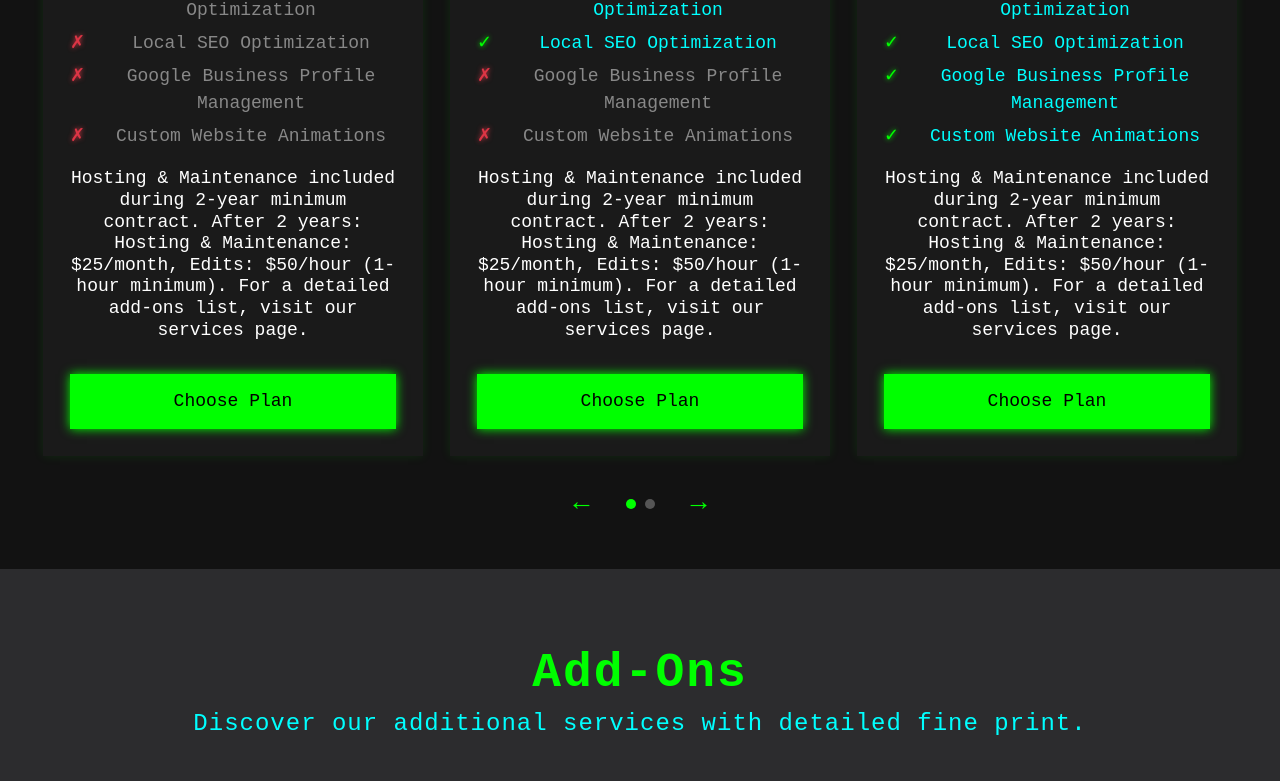
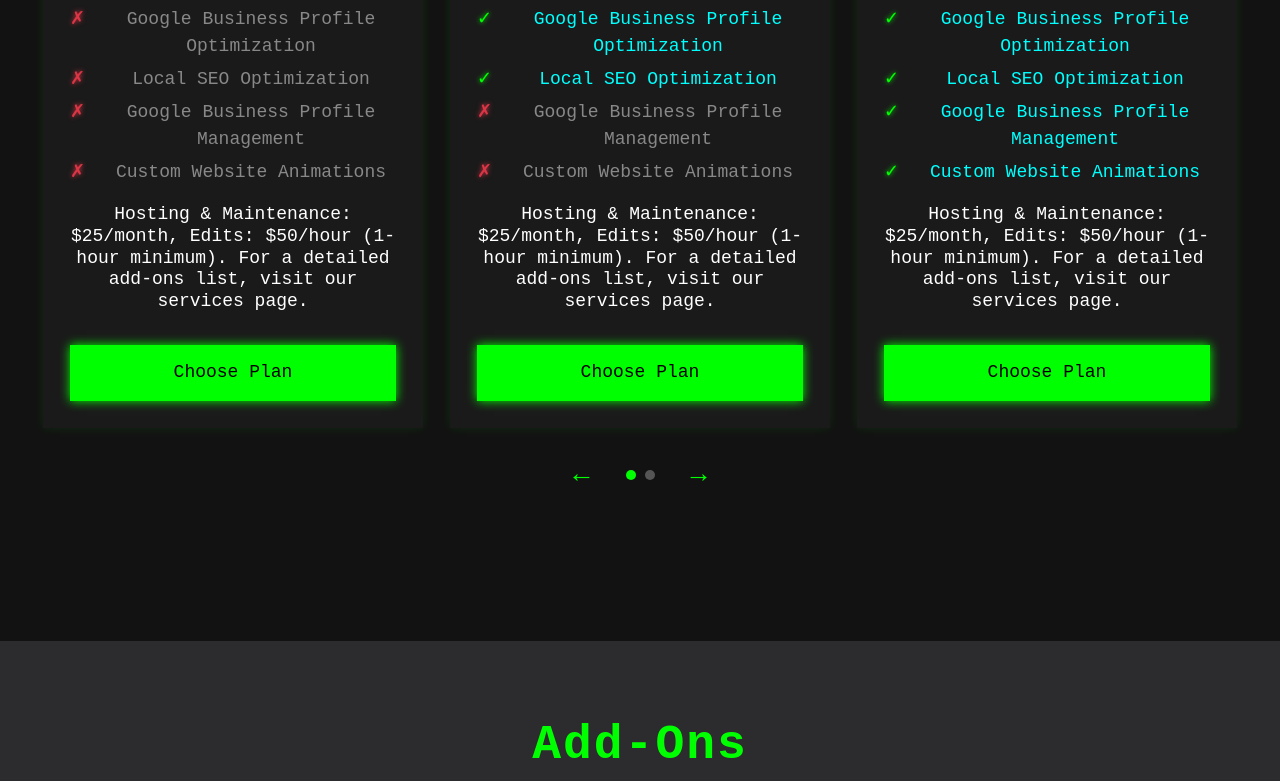
Before and after one commit to amadeus-aleksei/neon-framing-frontend, a React (Vite) app: page / in a window 1280 px wide. Shown: the part 1368-2149 px from the top of the page. Built offline with nearby package versions, Linux system fonts and the light colour scheme.

Commit message:
Take out 2 yr contract text and fix spacing for carousel nav

```diff
--- a/src/components/sections/PricingSection.jsx
+++ b/src/components/sections/PricingSection.jsx
@@ -65,7 +65,7 @@ const PricingSection = () => {
             { text: 'Google Business Profile Management', included: false },
             { text: 'Custom Website Animations', included: false },
           ],
-          additional: 'Hosting & Maintenance included during 2-year minimum contract. After 2 years: Hosting & Maintenance: $25/month, Edits: $50/hour (1-hour minimum). For a detailed add-ons list, visit our services page.',
+          additional: ' Hosting & Maintenance: $25/month, Edits: $50/hour (1-hour minimum). For a detailed add-ons list, visit our services page.',
         },
         {
           title: 'Standard',
@@ -84,7 +84,7 @@ const PricingSection = () => {
             { text: 'Google Business Profile Management', included: false },
             { text: 'Custom Website Animations', included: false },
           ],
-          additional: 'Hosting & Maintenance included during 2-year minimum contract. After 2 years: Hosting & Maintenance: $25/month, Edits: $50/hour (1-hour minimum). For a detailed add-ons list, visit our services page.',
+          additional: ' Hosting & Maintenance: $25/month, Edits: $50/hour (1-hour minimum). For a detailed add-ons list, visit our services page.',
         },
         {
           title: 'Premium',
@@ -103,7 +103,7 @@ const PricingSection = () => {
             { text: 'Google Business Profile Management', included: true },
             { text: 'Custom Website Animations', included: true },
           ],
-          additional: 'Hosting & Maintenance included during 2-year minimum contract. After 2 years: Hosting & Maintenance: $25/month, Edits: $50/hour (1-hour minimum). For a detailed add-ons list, visit our services page.',
+          additional: ' Hosting & Maintenance: $25/month, Edits: $50/hour (1-hour minimum). For a detailed add-ons list, visit our services page.',
         },
       ],
     },
@@ -177,17 +177,25 @@ const PricingSection = () => {
       <div className="container">
         <h2>Our Pricing</h2>
         <div className="carousel">
+          <div
+            className="carousel-slides"
+            {...handlers}
+            style={{ transform: `translateX(-${activeSlide * 100}%)` }}
+          >
+            {slides.map((slide, index) => (
+              <div key={index} className="carousel-slide">
+                {/* Top Navigation */}
                 <div className="carousel-nav">
                   <button onClick={handlePrev} aria-label="Previous slide">
                     ←
                   </button>
                   <div className="carousel-dots">
-              {slides.map((_, index) => (
+                    {slides.map((_, dotIndex) => (
                       <span
-                  key={index}
-                  className={`dot ${index === activeSlide ? 'active' : ''}`}
-                  onClick={() => setActiveSlide(index)}
-                  aria-label={`Go to slide ${index + 1}`}
+                        key={dotIndex}
+                        className={`dot ${dotIndex === activeSlide ? 'active' : ''}`}
+                        onClick={() => setActiveSlide(dotIndex)}
+                        aria-label={`Go to slide ${dotIndex + 1}`}
                       />
                     ))}
                   </div>
@@ -195,14 +203,11 @@ const PricingSection = () => {
                     →
                   </button>
                 </div>
-          <div
-            className="carousel-slides"
-            {...handlers}
-            style={{ transform: `translateX(-${activeSlide * 100}%)` }}
-          >
-            {slides.map((slide, index) => (
-              <div key={index} className="carousel-slide">
+
+                {/* Slide Title */}
                 <h3 className="flicker">{slide.title}</h3>
+
+                {/* Pricing Cards */}
                 <div className="pricing-list">
                   {slide.cards.map((card, cardIndex) => (
                     <PricingCard
@@ -215,20 +220,19 @@ const PricingSection = () => {
                     />
                   ))}
                 </div>
-              </div>
-            ))}
-          </div>
+
+                {/* Bottom Navigation */}
                 <div className="carousel-nav">
                   <button onClick={handlePrev} aria-label="Previous slide">
                     ←
                   </button>
                   <div className="carousel-dots">
-              {slides.map((_, index) => (
+                    {slides.map((_, dotIndex) => (
                       <span
-                  key={index}
-                  className={`dot ${index === activeSlide ? 'active' : ''}`}
-                  onClick={() => setActiveSlide(index)}
-                  aria-label={`Go to slide ${index + 1}`}
+                        key={dotIndex}
+                        className={`dot ${dotIndex === activeSlide ? 'active' : ''}`}
+                        onClick={() => setActiveSlide(dotIndex)}
+                        aria-label={`Go to slide ${dotIndex + 1}`}
                       />
                     ))}
                   </div>
@@ -237,6 +241,9 @@ const PricingSection = () => {
                   </button>
                 </div>
               </div>
+            ))}
+          </div>
+        </div>
       </div>
     </section>
   );
--- a/src/styles/styles.scss
+++ b/src/styles/styles.scss
@@ -485,6 +485,10 @@ footer {
     text-shadow: 0 0 5px $triadic;
     margin-bottom: 1.5rem;
   }
+
+  .carousel-nav {
+    margin: 1rem 0; /* Add spacing above and below navigation */
+  }
 }
 
 .pricing-list {
```
Lines whose indentation alone changed are shown as unchanged.
